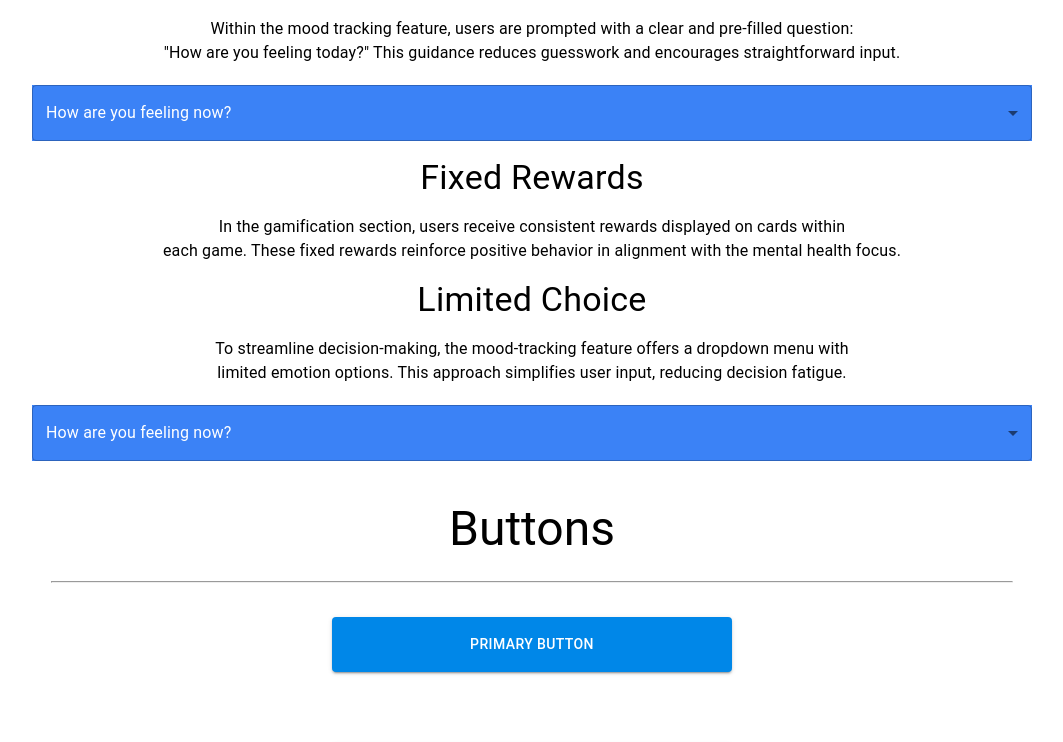
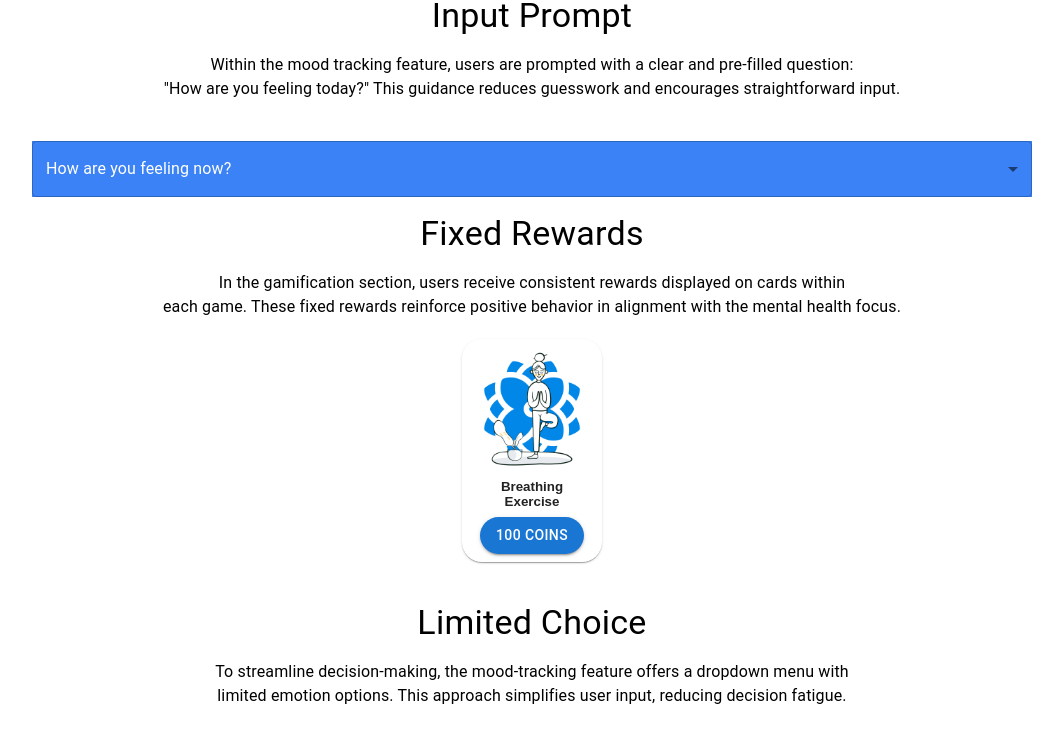
Before and after one commit to jraviS2023/WellNestStyleGuide, a React (Create React App) app: page / in a window 1280 px wide. Shown: the part 4492-5234 px from the top of the page, without its empty margins (108-1171 px from the left). Built offline with nearby package versions, Linux system fonts and the light colour scheme.

Commit message:
add all design patterns

```diff
--- /dev/null
+++ b/src/components/ChallengeCard.jsx
@@ -0,0 +1,49 @@
+import * as React from 'react';
+import Card from '@mui/material/Card';
+import CardActions from '@mui/material/CardActions';
+import CardContent from '@mui/material/CardContent';
+import CardMedia from '@mui/material/CardMedia';
+import Button from '@mui/material/Button';
+import { CardActionArea } from '@mui/material';
+
+const customButtonStyle = {
+    borderRadius: '20px',
+};
+
+export default function ChallengeCard({ imgSrc, imgAlt, title, coinCnt, routeTarget, isCompleted }) {
+    const buttonText = isCompleted ? 'COMPLETED' : `${coinCnt} Coins`
+
+    return (
+        <Card sx={{ maxWidth: 140, marginBottom: 3, borderRadius: 5 }}>
+            <CardActionArea to={routeTarget} disabled={isCompleted}>
+                <CardMedia
+                    component="img"
+                    alt={imgAlt}
+                    image={imgSrc}
+                />
+
+                <CardContent sx={{ paddingLeft: 2, paddingRight: 2, paddingTop: 0, paddingBottom: 0 }}>
+                    {isCompleted ? (
+                        <div className="text-24px font-semibold text-center text-zinc-500">
+                            {title}
+                        </div>) : (
+                        <div className="text-24px font-semibold text-center">
+                            {title}
+                        </div>
+                    )}
+                </CardContent>
+
+                <CardActions sx={{ justifyContent: 'center' }}>
+                    <Button
+                        variant="contained"
+                        className="justify-center"
+                        style={customButtonStyle}
+                        disabled={isCompleted}
+                    >
+                        {buttonText}
+                    </Button>
+                </CardActions>
+            </CardActionArea>
+        </Card>
+    );
+}
--- a/src/components/Content.jsx
+++ b/src/components/Content.jsx
@@ -3,6 +3,7 @@ import { Typography, Grid, Button, Chip, Box } from "@mui/material";
 import ImageCard from "./ImageCard";
 import ColorCard from "./ColorCard";
 import TypographyCard from "./TypographyCard";
+import ChallengeCard from "./ChallengeCard";
 import IconCard from "./IconCard";
 import ActionAreaCard from "./ActionAreaCard";
 import BasicSelect from "./DropDown";
@@ -219,6 +220,8 @@ const Content = () => {
           access to <br />
           different features. The active tab is clearly highlighted, ensuring
           swift navigation. <br />
+        </Typography>
+        <br />
         <div
           style={{
             display: "flex",
@@ -228,7 +231,6 @@ const Content = () => {
         >
           <BottomNavbar></BottomNavbar>
         </div>
-        </Typography>
         <Typography variant="h4" sx={{ marginTop: "1rem" }}>
           Self-Monitoring
         </Typography>
@@ -239,6 +241,7 @@ const Content = () => {
           aiding in understanding their mental <br />
           well-being.
         </Typography>
+        <br />
         <div
           style={{
             display: "flex",
@@ -275,6 +278,7 @@ const Content = () => {
           "How are you feeling today?" This guidance reduces guesswork and
           encourages straightforward input. <br />
         </Typography>
+        <br />
         <div
           style={{
             display: "flex",
@@ -302,6 +306,23 @@ const Content = () => {
           each game. These fixed rewards reinforce positive behavior in
           alignment with the mental health focus. <br />
         </Typography>
+        <br />
+        <div
+          style={{
+            display: "flex",
+            justifyContent: "center",
+            alignItems: "center"
+          }}
+        >
+          <ChallengeCard
+            key={0}
+            imgSrc={"./breathing_exercise.png"}
+            imgAlt={"Breathing Exercise Image"}
+            title={"Breathing Exercise"}
+            coinCnt={100}
+            isCompleted={false}
+          />
+        </div>
         <Typography variant="h4" sx={{ marginTop: "1rem" }}>
           Limited Choice
         </Typography>
@@ -311,6 +332,7 @@ const Content = () => {
           limited emotion options. This approach simplifies user input, reducing
           decision fatigue. <br />
         </Typography>
+        <br />
         <div
           style={{
             display: "flex",
```
Also changed, not shown: public/breathing_exercise.png (added). Lines whose indentation alone changed are shown as unchanged.
